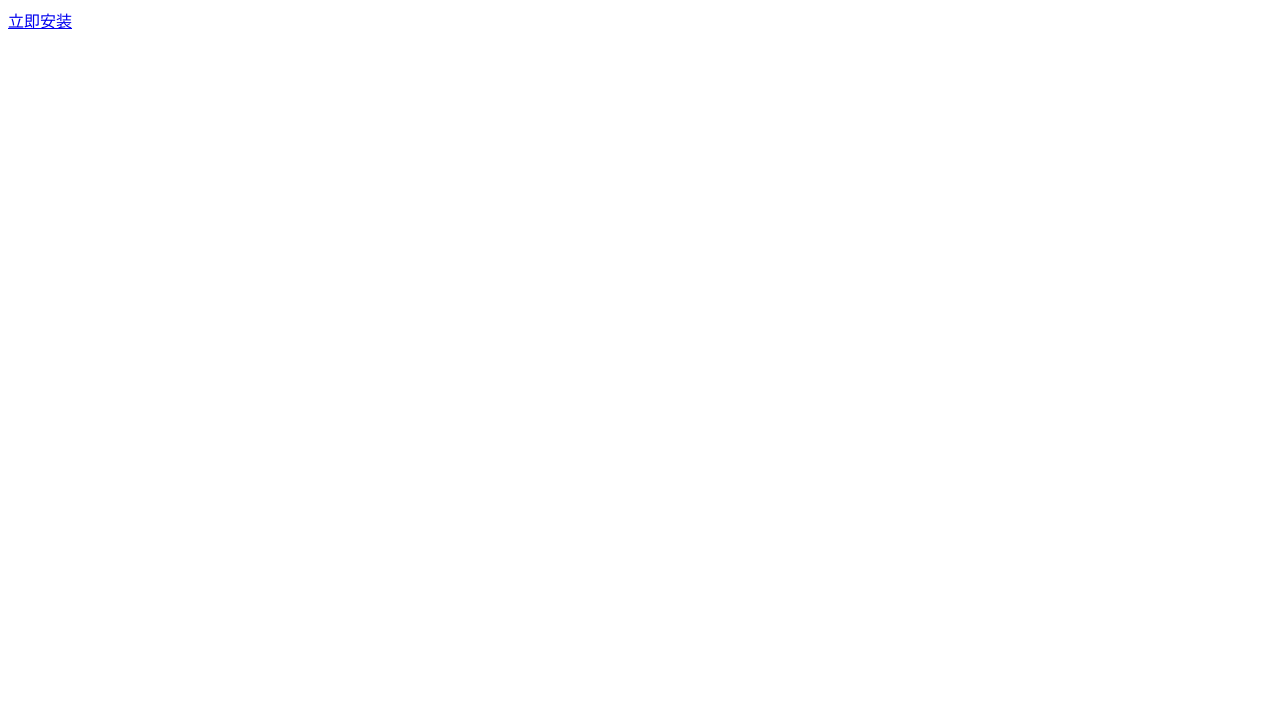
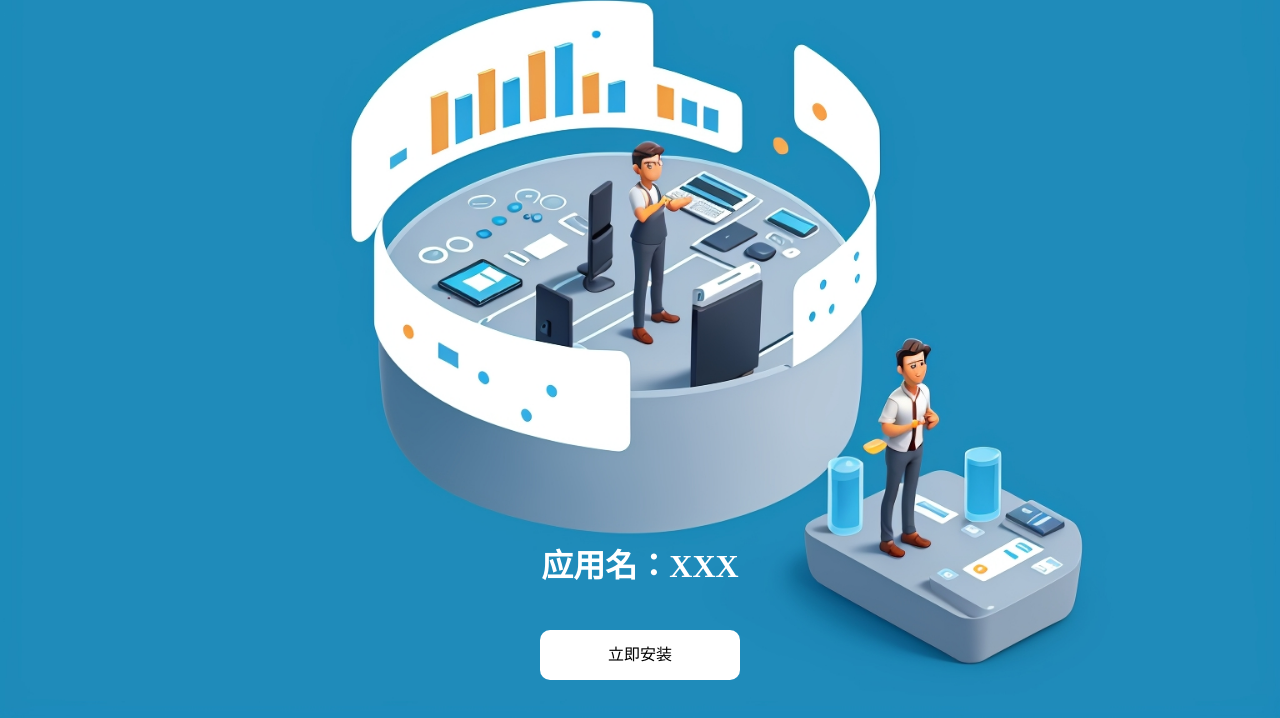
Before and after one commit to amarsoft7/amarsoft7.github.io, a plain HTML site: page index.html in a window 1280 px wide. Drawn offline with Linux system fonts and the light colour scheme.

Commit message:
主页样式修改

```diff
--- a/index.html
+++ b/index.html
@@ -1,14 +1,68 @@
 <!DOCTYPE html>
 <html lang="en">
-<head>
-    <meta charset="UTF-8">
-    <meta name="viewport" content="width=device-width, initial-scale=1.0">
+  <head>
+    <meta charset="UTF-8" />
+    <meta name="viewport" content="width=device-width, initial-scale=1.0" />
     <title>Document</title>
-</head>
-<body>
+  </head>
+  <body>
     <div>
-        <a href="https://amarsoft7.github.io/download/iosAmarsoft.plist">立即安装</a>
+      <img src="./static/img/background.jpg" alt="" />
+      <h1>应用名：XXX</h1>
+      <a href="https://amarsoft7.github.io/download/iosAmarsoft.plist">
+        立即安装
+      </a>
     </div>
-
-</body>
+  </body>
+  <style>
+    * {
+      margin: 0;
+      padding: 0;
+      width: 100%;
+      height: 100%;
+    }
+    div {
+      width: 100%;
+      height: 100%;
+      background-color: #1f8bba;
+      display: flex;
+      justify-content: center;
+      align-items: center;
+    }
+    h1 {
+      position: absolute;
+      bottom: 190px;
+      left: 0;
+      right: 0;
+      margin: auto;
+      height: 50px;
+      z-index: 1;
+      text-align: center;
+      margin-bottom: 20px;
+      color: #fff;
+    }
+    img {
+      width: 100%;
+      height: auto;
+      position: absolute;
+      top: 33%;
+      transform: translateY(-50%);
+    }
+    /* a标签放在屏幕中下位置*/
+    a {
+      position: absolute;
+      bottom: 120px;
+      left: 0;
+      right: 0;
+      margin: auto;
+      width: 200px;
+      height: 50px;
+      line-height: 50px;
+      text-align: center;
+      background-color: #fff;
+      border-radius: 10px;
+      color: #000;
+      text-decoration: none;
+    }
+  </style>
 </html>
```
Also changed, not shown: static/img/background.jpg (added).
